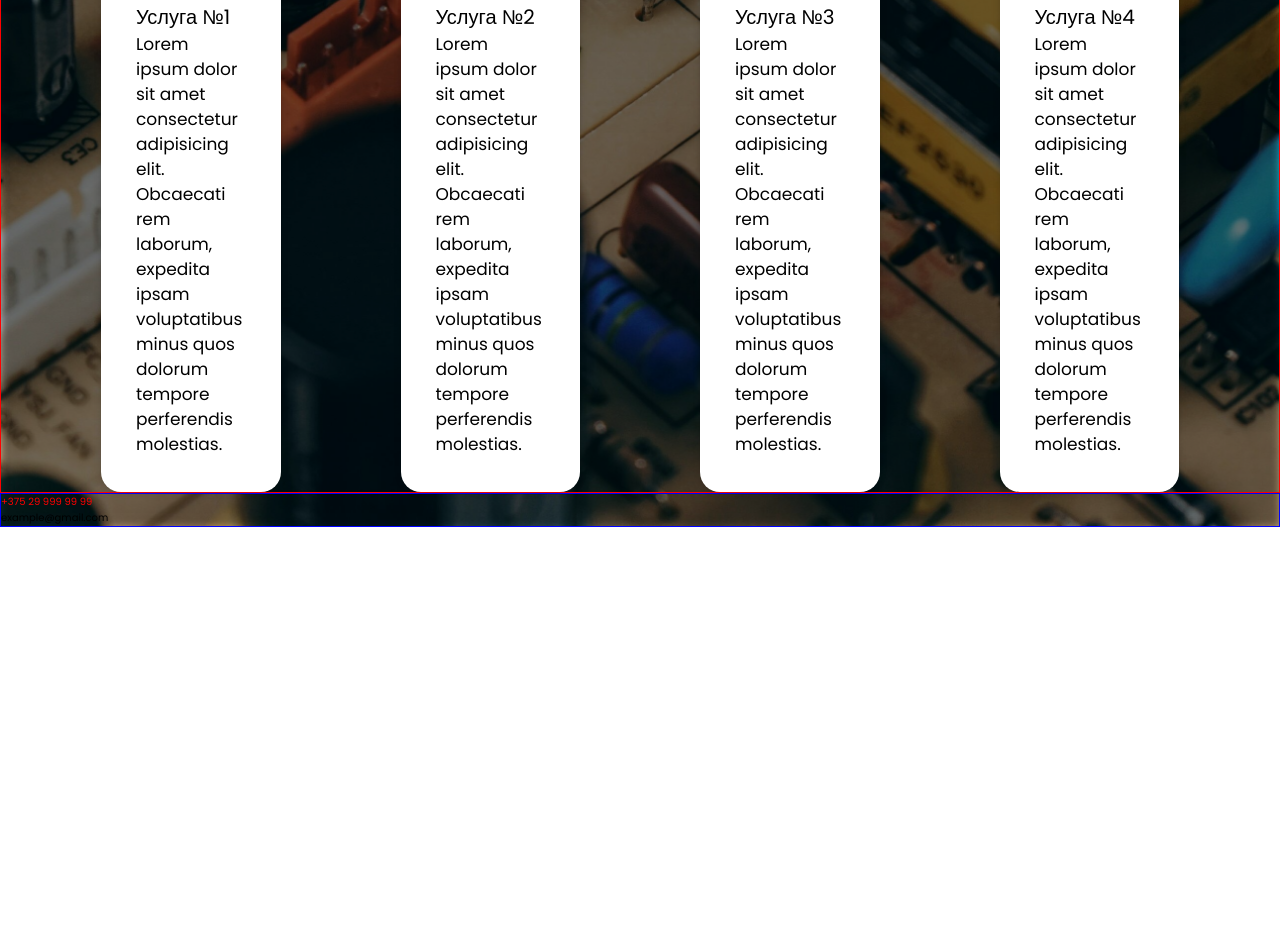
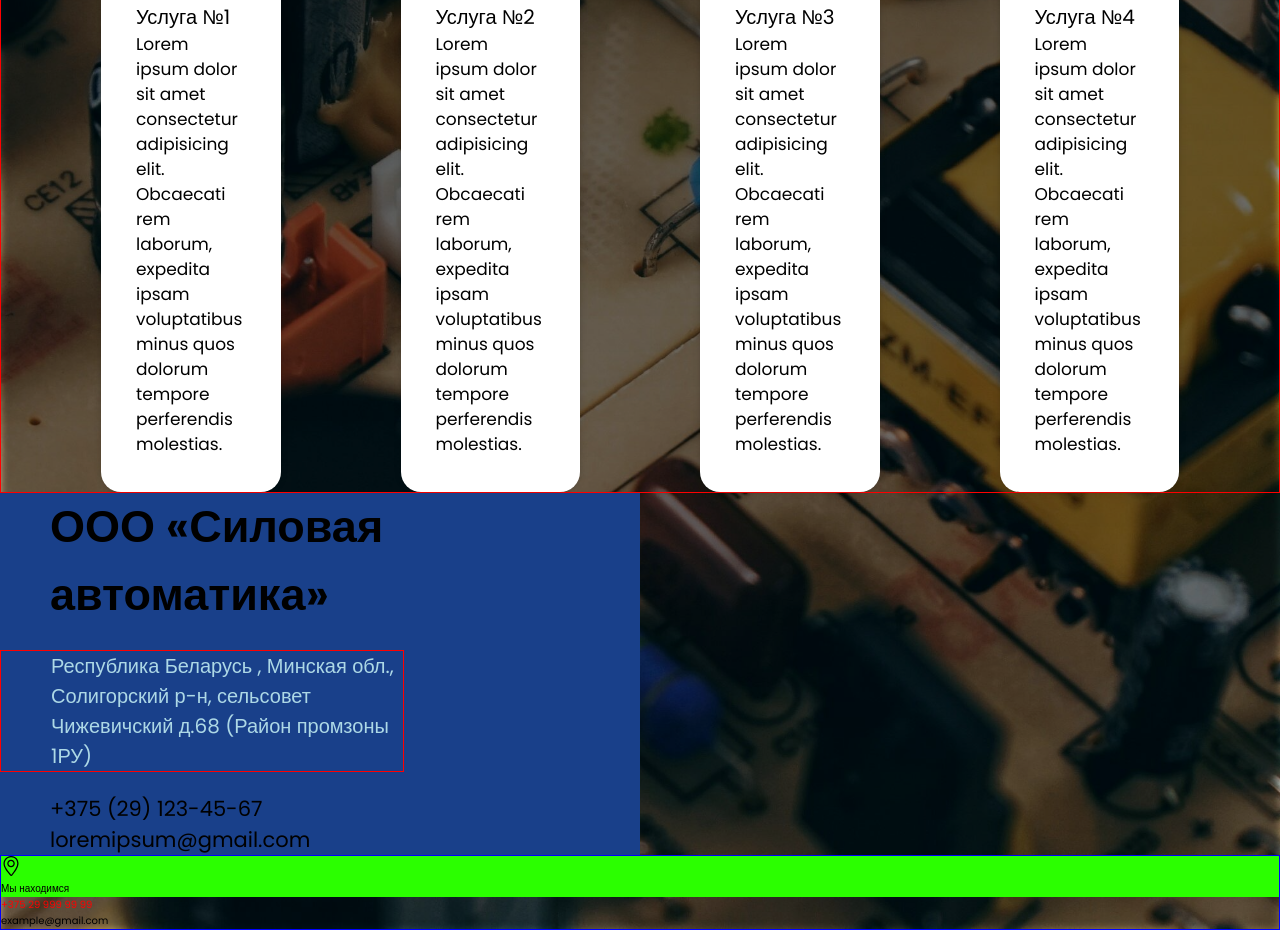
Before and after one commit to romchesko-pazzi/power-automatics-html, a website: page index.html in a window 1280 px wide. Shown: the part 858-1788 px from the top of the page. Before the commit the page ends 1385 px from the top, so only its background shows below. Drawn offline with Linux system fonts and the light colour scheme.

Commit message:
prikols 1

```diff
--- a/index.html
+++ b/index.html
@@ -52,7 +52,7 @@
               />
             </svg>
           </div>
-          <span>+375 29 999 99 99</span>
+          <span>+375 (29) 123-45-67</span>
         </div>
       </div>
     </header>
@@ -124,11 +124,47 @@
           </div>
         </div>
       </section>
+      <section class="map">
+        <div class="map__left-box">
+          <div class="map__heading">
+            <h2>ООО «Силовая автоматика»</h2>
+          </div>
+          <div class="map__microtext">
+            <span
+              >Республика Беларусь , Минская обл., Солигорский р-н, сельсовет
+              Чижевичский д.68 (Район промзоны 1РУ)
+            </span>
+          </div>
+          <div class="map__contacts">
+            <span>+375 (29) 123-45-67</span>
+            <span>loremipsum@gmail.com</span>
+          </div>
+        </div>
+        <div class="map__yandex-map">
+          <script
+            type="text/javascript"
+            charset="utf-8"
+            async
+            src="https://api-maps.yandex.ru/services/constructor/1.0/js/?um=constructor%3Aaa92c45a3ff4ff8fadefbfdaa26b60611f67b2d917caa9fe4b236b3df3e5b3e8&amp;width=100%25&amp;height=415&amp;lang=ru_RU&amp;scroll=true"
+          ></script>
+        </div>
+      </section>
     </main>
     <footer class="footer">
-      <div class="footer_left-box"></div>
-      <div class="footer_center-box"></div>
-      <div class="footer_right-box"></div>
+      <div class="footer__left-box">
+        <div class="footer__left-box-logo">
+          <svg width="20" height="20" viewBox="0 0 32 32">
+            <path
+              d="M16.114-.011C9.555-.011 4 5.576 4 12.193c0 6.93 6.439 14.017 10.77 18.998.017.02.717.797 1.579.797h.076c.863 0 1.558-.777 1.575-.797 4.064-4.672 10-12.377 10-18.998C28 5.575 23.667-.011 16.114-.011zm.401 29.86c-.035.035-.086.074-.131.107a1.2182 1.2182 0 0 1-.133-.107l-.523-.602c-4.106-4.71-9.729-11.161-9.729-17.055 0-5.532 4.632-10.205 10.114-10.205 6.829 0 9.886 5.125 9.886 10.205 0 4.474-3.192 10.416-9.485 17.657zm-.48-23.805c-3.313 0-6 2.686-6 6s2.687 6 6 6 6-2.687 6-6-2.686-6-6-6zm0 10c-2.206 0-4.046-1.838-4.046-4.044s1.794-4 4-4c2.207 0 4 1.794 4 4 .001 2.206-1.747 4.044-3.954 4.044z"
+            />
+          </svg>
+        </div>
+        <div class="footer__text">
+          <span>Мы находимся</span>
+        </div>
+      </div>
+      <div class="footer__center-box"></div>
+      <div class="footer__right-box"></div>
       <div class="footer__phone">
         <span>+375 29 999 99 99</span>
       </div>
--- a/sass/layout/_footer.scss
+++ b/sass/layout/_footer.scss
@@ -1,5 +1,9 @@
 .footer {
   border: 1px blue solid;
+
+  &__left-box {
+    background: rgb(43, 255, 0);
+  }
 
   &__phone {
     color: red;
--- /dev/null
+++ b/sass/layout/_map.scss
@@ -0,0 +1,40 @@
+.map {
+  display: flex;
+  width: 100%;
+
+  &__left-box {
+    display: flex;
+    justify-content: center;
+    flex-direction: column;
+    flex: 1;
+    width: 50%;
+    background: #19408a;
+    gap: 2.1rem;
+  }
+
+  &__heading {
+    font-size: 3rem;
+    font-weight: 600;
+    padding-left: 5rem;
+  }
+
+  &__microtext {
+    font-size: 2rem;
+    color: lightblue;
+    border: 1px red solid;
+    max-width: 55%;
+    padding-left: 5rem;
+  }
+
+  &__contacts {
+    display: flex;
+    flex-direction: column;
+    font-size: 2.1rem;
+    padding-left: 5rem;
+  }
+
+  &__yandex-map {
+    flex: 1;
+    width: 50%;
+  }
+}
--- a/sass/main.scss
+++ b/sass/main.scss
@@ -4,3 +4,4 @@
 @use 'layout/about';
 @use 'layout/services';
 @use 'layout/footer';
+@use 'layout/map';
```
Also changed, not shown: css/style.css, 1 other file.
